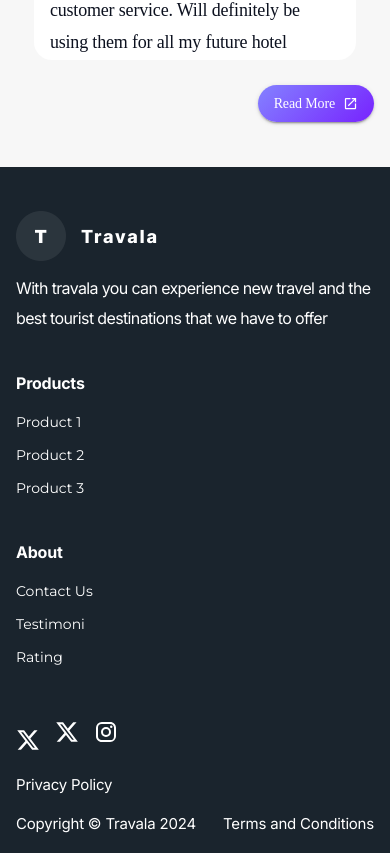
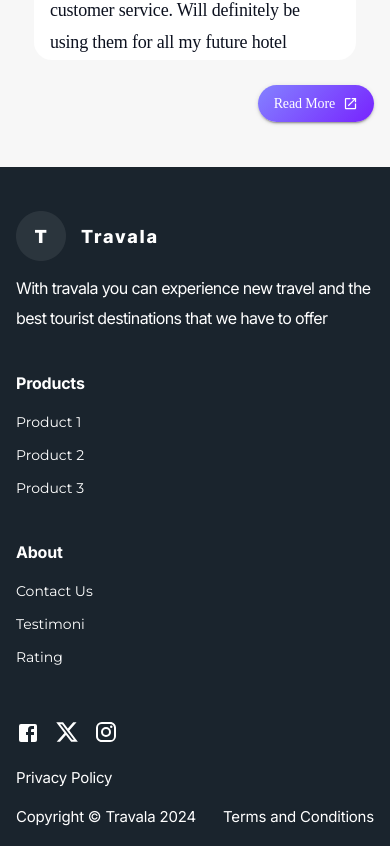
Before and after one commit to Software-Lifecycle-Consultants/slc-open-hms, a Next.js app: page / in a window 390 px wide. Shown: the part 5067-5920 px from the top of the page. Built offline with nearby package versions, Linux system fonts and the light colour scheme.

Commit message:
Fixed the Facebook Icon alignment

```diff
--- a/components/frontend/homePage/Footer.tsx
+++ b/components/frontend/homePage/Footer.tsx
@@ -227,14 +227,26 @@ const Footer = () => {
               </Typography>
             )}
             <Box sx={{ display: "flex", paddingRight: { xs: "15px", md: "0" } }}>
+            {isMobile && (
                 <Link href={footerContent.socialMediaLink1} target="_blank" style={{ color: "white", textDecoration:"none"}}>
-                <XIcon
+                  <FacebookIcon
+                    sx={{
+                      flexShrink: 0,
+                      marginTop: "10px",
+                    }}
+                  />
+                </Link>
+              )}
+              {!isMobile && (
+                <Link href={footerContent.socialMediaLink1} target="_blank" style={{ color: "white", textDecoration:"none"}}>
+                  <FacebookIcon
                     sx={{
                       flexShrink: 0,
                       marginTop: "17px",
                     }}
                   />
                 </Link>
+              )}
               {!isMobile && (
                 <Typography
                   variant="body2"
```
Lines whose indentation alone changed are shown as unchanged.
